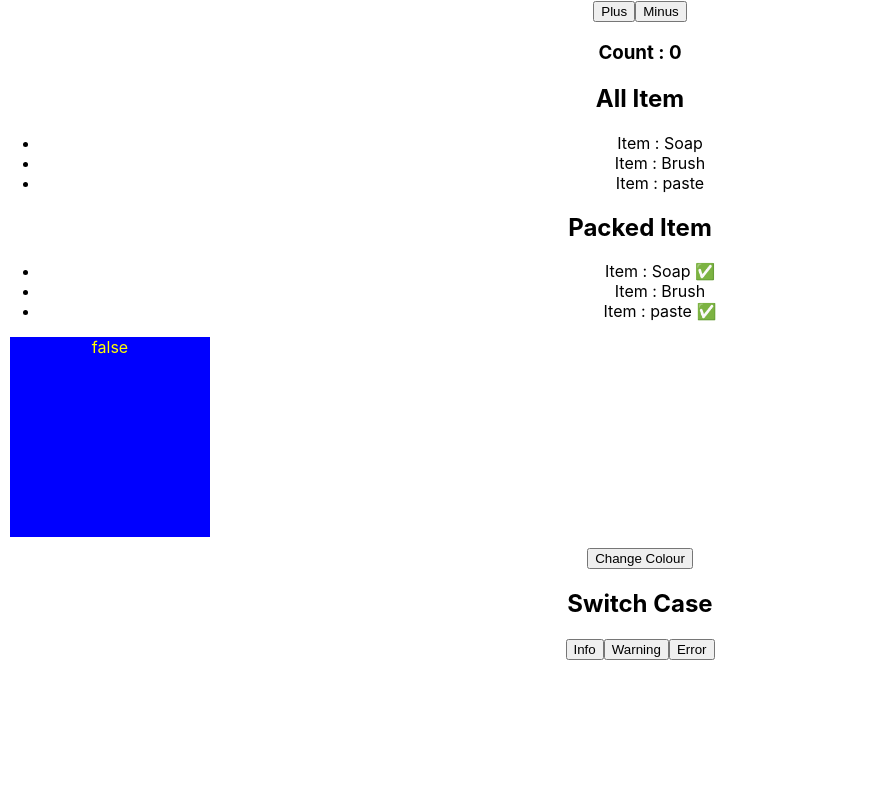
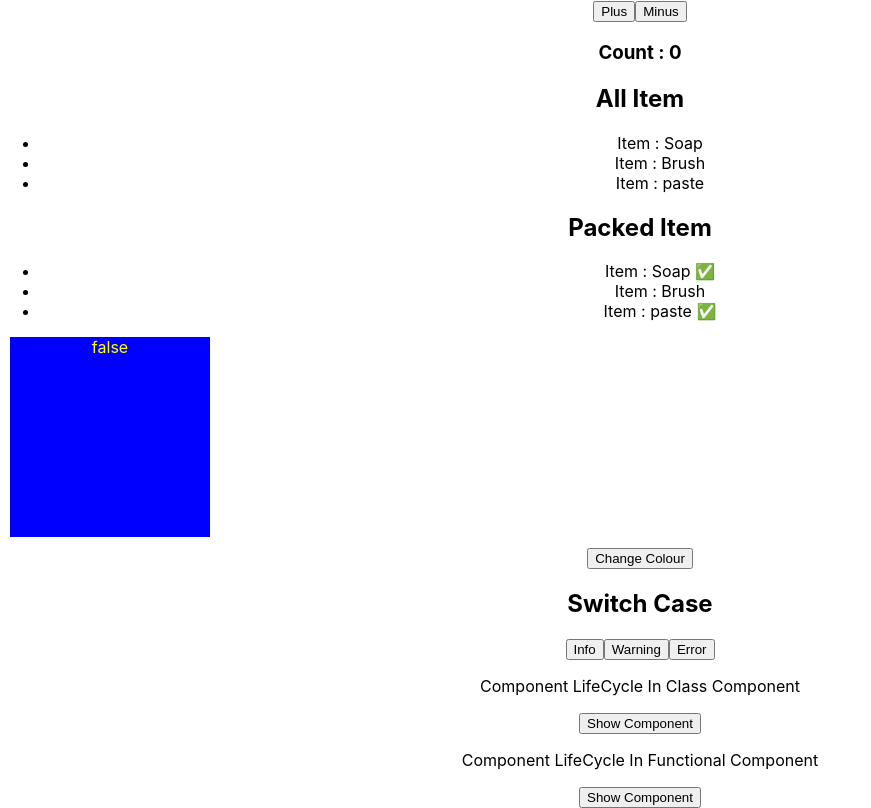
Before and after one commit to sooraj-23MS/for_ReactBasicStudy, a React (Create React App) app: page / in a window 1280 px wide. Shown: the part 367-1175 px from the top of the page, without its empty margins (0-871 px from the left). Before the commit the page ends 1027 px from the top, so only its background shows below. Built offline with nearby package versions, Linux system fonts and the light colour scheme.

Commit message:
"feat: add React Component Lifecycle Methods examples"

```diff
--- a/src/App.js
+++ b/src/App.js
@@ -1,3 +1,4 @@
+import { MainComponentLifeCycle } from "./ComponentLifeCycle/MainComponentLifeCycle";
 import { MainComponent } from "./Components/MainComponent";
 import MainConditionalRendering from "./ConditionalRendering/MainConditionalRendering";
 import { MainStateProps } from "./State&Props/MainStateProps";
@@ -8,6 +9,7 @@ function App() {
       <MainComponent/>
       <MainStateProps/>
       <MainConditionalRendering/>
+      <MainComponentLifeCycle/>
     </div>
   );
 }
--- /dev/null
+++ b/src/ComponentLifeCycle/ClsComponentLC.js
@@ -0,0 +1,54 @@
+import React, { useState } from "react";
+
+// Class Component LifeCycle.
+class LCCounterInCls extends React.Component {
+    constructor(props){
+        super(props);
+        this.state = { count : 0 };
+        console.log("Constructor");
+    }
+
+    componentDidMount () {
+        console.log("componentDidMount");
+    }
+
+    shouldComponentUpdate () {
+        if (this.state.count % 2 == 0)
+        {
+            console.log(this.state.count);
+            console.log("shouldComponentUpdate");
+            return true;
+        }
+        return false;
+    }
+
+    componentDidUpdate () {
+        console.log(this.state.count);
+        console.log("componentDidUpdate");
+    }
+
+    componentWillUnmount() {
+        console.log("componentWillUnmount");
+  }
+
+  render () {
+    return (
+        <>
+            <p>Count : {this.state.count}</p>
+            <button onClick={()=>{this.setState({count : this.state.count + 1})}}>Plus</button>
+            <button onClick={()=>{this.setState({count : this.state.count - 1})}}>Minus</button>
+        </>
+    )
+  }
+}
+
+export default function ClsComponentLC () {
+    const [isShow,setIsShow] = useState(false)
+    return (
+        <>
+             <p>Component LifeCycle In Class Component</p>
+            { isShow ? ( <LCCounterInCls/> ):( null )}
+            <button onClick={()=>{setIsShow(!isShow)}}>{ isShow ? "Hide Component" : "Show Component"}</button>
+        </>
+    )
+}
--- /dev/null
+++ b/src/ComponentLifeCycle/FnComponentLC.js
@@ -0,0 +1,40 @@
+import { use, useEffect, useState } from "react"
+
+const LCCounterInFn = () => {
+
+    const [count,setCount] = useState(0);
+
+    useEffect (()=>{
+        console.log("componentDidMount");
+    },[])
+
+    useEffect (()=>{
+        console.log("componentDidUpdate");
+    },[count])
+
+    useEffect (()=>{
+        return (()=>{
+            console.log("componentWillUnmount");
+        })
+    })
+
+    return (
+        <>
+            <p>Count : {count}</p>
+            <button onClick={()=>{setCount(count + 1)}}>Plus</button>
+            <button onClick={()=>{setCount(count - 1)}}>Minus</button>
+        </>
+    )
+
+}
+
+export const FnComponentLC = () => {
+    const [isShow,setIsShow] = useState(false)
+    return (
+        <>
+        <p>Component LifeCycle In Functional Component</p>
+        { isShow ? ( <LCCounterInFn/> ) :( null )}
+        <button onClick={()=>{setIsShow(!isShow)}}>{ isShow ? "Hide Component" : "Show Component"}</button>
+        </>
+    )
+}
--- /dev/null
+++ b/src/ComponentLifeCycle/MainComponentLifeCycle.js
@@ -0,0 +1,12 @@
+import ClsComponentLC from "./ClsComponentLC"
+import { FnComponentLC } from "./FnComponentLC"
+
+
+export const MainComponentLifeCycle = () => {
+    return (
+        <>
+            <ClsComponentLC/>
+            <FnComponentLC/>
+        </>
+    )
+}
```
